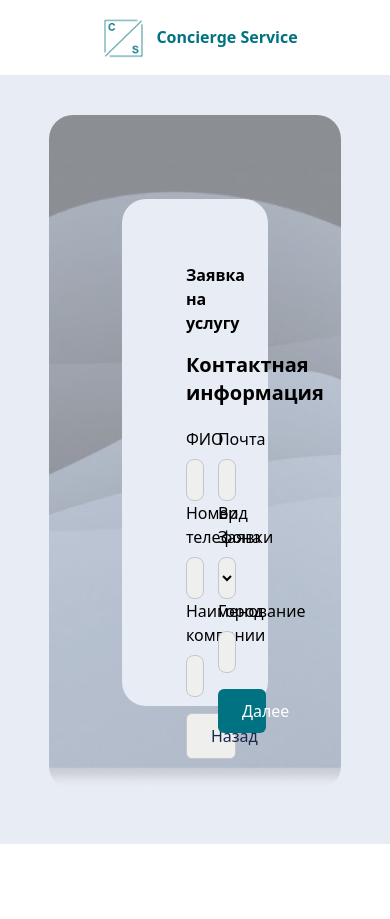
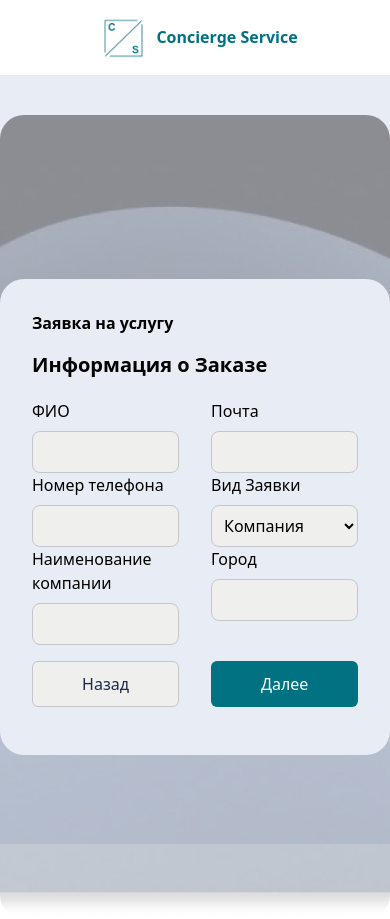
Before and after one commit to AlpacaOnly/ConciergeService, a React (Create React App) app: page /register in a window 390 px wide. Built offline with nearby package versions, Linux system fonts and the light colour scheme.

Commit message:
responsive form

```diff
--- a/package.json
+++ b/package.json
@@ -5,6 +5,8 @@
   "dependencies": {
     "@emotion/react": "^11.10.5",
     "@emotion/styled": "^11.10.5",
+    "@material-tailwind/html": "^1.2.4",
+    "@material-tailwind/react": "^1.2.5",
     "@mui/material": "^5.11.4",
     "@mui/x-data-grid-pro": "^5.17.19",
     "@mui/x-date-pickers-pro": "^5.0.14",
--- a/src/components/Form/Textarea.jsx
+++ b/src/components/Form/Textarea.jsx
@@ -1,11 +1,12 @@
 import React from 'react'
 
 const inputClass =
-	'rounded-lg bg-input_bg mt-2 p-2 border border-input_border focus:border-zinc-00 focus:bg-gray-300 focus:outline-none';
+	'w-full block resize rounded-lg bg-input_bg mt-2 p-2 border border-input_border focus:border-zinc-00 focus:bg-gray-300 focus:outline-none';
 
-const Textarea = () => {
+const Textarea = (props) => {
   return (
-    <Textarea className={inputClass}></Textarea>
+    <textarea rows={props.rows} className={inputClass}>
+    </textarea>
   )
 }
 
--- a/src/pages/auth/ContactForm.js
+++ b/src/pages/auth/ContactForm.js
@@ -10,18 +10,17 @@ const ContactForm = (props) => {
   return (
     <div className="bg-lightwhiteblue w-screen h-screen">
       <RegistrationHeader />
-      <div className=" w-fill h-full flex justify-center lg:overflow-hidden">
-        <div className="w-3/4 h-4/5 bg-contact-form bg-cover bg-center mt-10 flex justify-center items-center rounded-3xl">
-          <div className="w-1/2 h-3/4 bg-lightwhiteblue rounded-3xl p-16 xs:w-fill">
-            <p className="font-semibold">Заявка на услугу</p>
-            <p className="font-semibold mt-4 text-xl">Контактная информация</p>
-            <form className="text-white-400 mt-5">
+      <div className=" w-fill h-full flex justify-center lg:overflow-hidden sm:flex">
+        <div className="lg:w-3/4 lg:h-4/5 bg-contact-form bg-cover bg-center mt-10 rounded-3xl flex justify-center items-center">
+          <div className="lg:w-1/2 lg:h-5/6 sm:w-full bg-lightwhiteblue rounded-3xl p-8 xs:mt-0 xs:p-0">
+            <p className="font-semibold text-md xs:mt-0 xs:p-0">Заявка на услугу</p>
+            <p className="font-semibold mt-4 text-xl">Информация о Заказе</p>
+            <form className="text-white-400 mt-5 text-md ">
               <div className="grid grid-cols-2 gap-8">
                 <div className="flex flex-col w-full">
                   <Input set={setFio} label="ФИО" />
                   <Input set={setFio} label="Номер телефона" />
                   <Input set={setFio} label="Наименование компании" />
-                  <Button button={props.prev_button} className="w-1/2 inline-block px-6 py-2.5 my-4 bg-input_bg rounded-md text-dark_blue border border-input_border hover:bg-gray-300">Назад</Button>
                 </div>
                 <div className="flex flex-col w-full">
                   <Input set={setFio} label="Почта" />
@@ -33,8 +32,15 @@ const ContactForm = (props) => {
                     value: 'Физическое лицо'},
                   ]}/>
                   <Input set={setFio} label="Город" />
-                  <Button button={props.next_button} className="w-1/2 inline-block px-6 py-2.5 my-4 bg-button_jeal rounded-md text-white">Далее</Button>
                 </div>
+
+              </div>
+
+            <div className="flex w-full justify-between gap-8">
+                <Button button={props.prev_button} className="w-1/2 inline-block lg:px-6 py-2.5 my-4 px-0
+                bg-input_bg rounded-md text-dark_blue border border-input_border hover:bg-gray-300">Назад</Button>
+                <Button button={props.next_button} className="w-1/2 inline-block lg:px-6 py-2.5 my-4
+                  bg-button_jeal rounded-md text-white px-0">Далее</Button>
               </div>
 
             </form>
--- a/src/pages/auth/ServicesForm.js
+++ b/src/pages/auth/ServicesForm.js
@@ -3,6 +3,7 @@ import RegistrationHeader from "../../components/RegistrationHeader";
 import {Input} from "../../components/Form";
 import Select from "../../components/Form/Select";
 import Button from '../../components/Form/Button';
+import Textarea from "../../components/Form/Textarea";
 
 
 const ServicesForm = (props) => {
@@ -10,15 +11,15 @@ const ServicesForm = (props) => {
   return (
     <div className="bg-lightwhiteblue w-screen h-screen">
       <RegistrationHeader />
-      <div className=" w-fill h-full flex justify-center lg:overflow-hidden">
-        <div className="w-3/4 h-4/5 bg-contact-form bg-cover bg-center mt-10 rounded-3xl flex justify-center items-center">
-          <div className="w-1/2 h-3/4 bg-lightwhiteblue rounded-3xl p-16">
-            <p className="font-semibold">Заявка на услугу</p>
+      <div className=" w-fill h-full flex justify-center lg:overflow-hidden sm:flex">
+        <div className="lg:w-3/4 lg:h-4/5 bg-contact-form bg-cover bg-center mt-10 rounded-3xl flex justify-center items-center">
+          <div className="lg:w-1/2 lg:h-5/6 sm:w-full bg-lightwhiteblue rounded-3xl p-8 xs:mt-0 xs:p-0">
+            <p className="font-semibold text-md xs:mt-0 xs:p-0">Заявка на услугу</p>
             <p className="font-semibold mt-4 text-xl">Информация о Заказе</p>
             <form className="text-white-400 mt-5">
-              <div className="grid grid-cols-2 gap-8">
-                <div className="flex flex-col w-full">
-                <label>Категория</label>
+              <div className=" md:flex grid grid-cols-2 gap-8 text-md">
+                <div className=" md:w-1/3 flex flex-col w-full">
+                <label className=' md:text-left  md:mb-0'>Категория</label>
                 <Select options={[
                     {option: 'Аренда транспорта',
                     value: 'Аренда транспорта'},
@@ -30,12 +31,9 @@ const ServicesForm = (props) => {
                     value: 'Другое'},
                   ]}/>
                 <Input label="Дата" />
-                <label>Описание</label>
-                <Button  button={props.prev_button} className="w-1/2 inline-block px-6 py-2.5 my-4 bg-input_bg rounded-md text-dark_blue border border-input_border hover:bg-gray-300">Назад</Button>
-
                 </div>
                 <div className="flex flex-col w-full">
-                <label>Подкатегория</label>
+                <label className='flex flex-col'>Подкатегория</label>
                 <Select options={[
                     {option: 'Отель',
                     value: 'Отель'},
@@ -47,12 +45,16 @@ const ServicesForm = (props) => {
                     value: 'Другое'},
                   ]}/>
 
-                <Button button={props.next_button} className="w-1/2 inline-block px-6 py-2.5 my-4 bg-button_jeal rounded-md text-white">Далее</Button>
-
-
                 </div>
               </div>
-
+              <label flex flex-col>Описание</label>
+                <Textarea rows="4"/>
+              <div className="flex w-full justify-between gap-8">
+                <Button button={props.prev_button} className="w-1/2 inline-block lg:px-6 py-2.5 my-4 px-0
+                bg-input_bg rounded-md text-dark_blue border border-input_border hover:bg-gray-300">Назад</Button>
+                <Button button={props.next_button} className="w-1/2 inline-block lg:px-6 py-2.5 my-4
+                  bg-button_jeal rounded-md text-white px-0">Далее</Button>
+              </div>
             </form>
           </div>
         </div>
```
Also changed, not shown: 1 other file (tests, documents, lock files or other folders).
